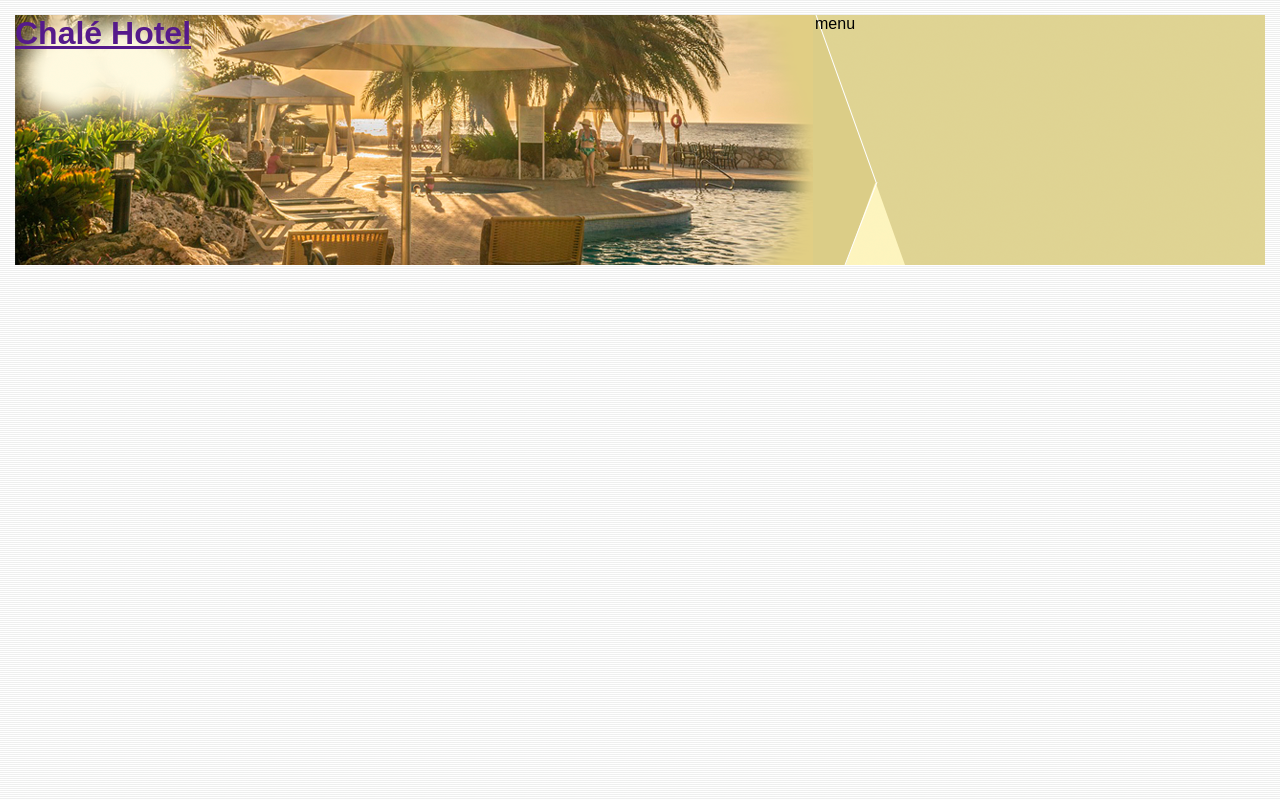
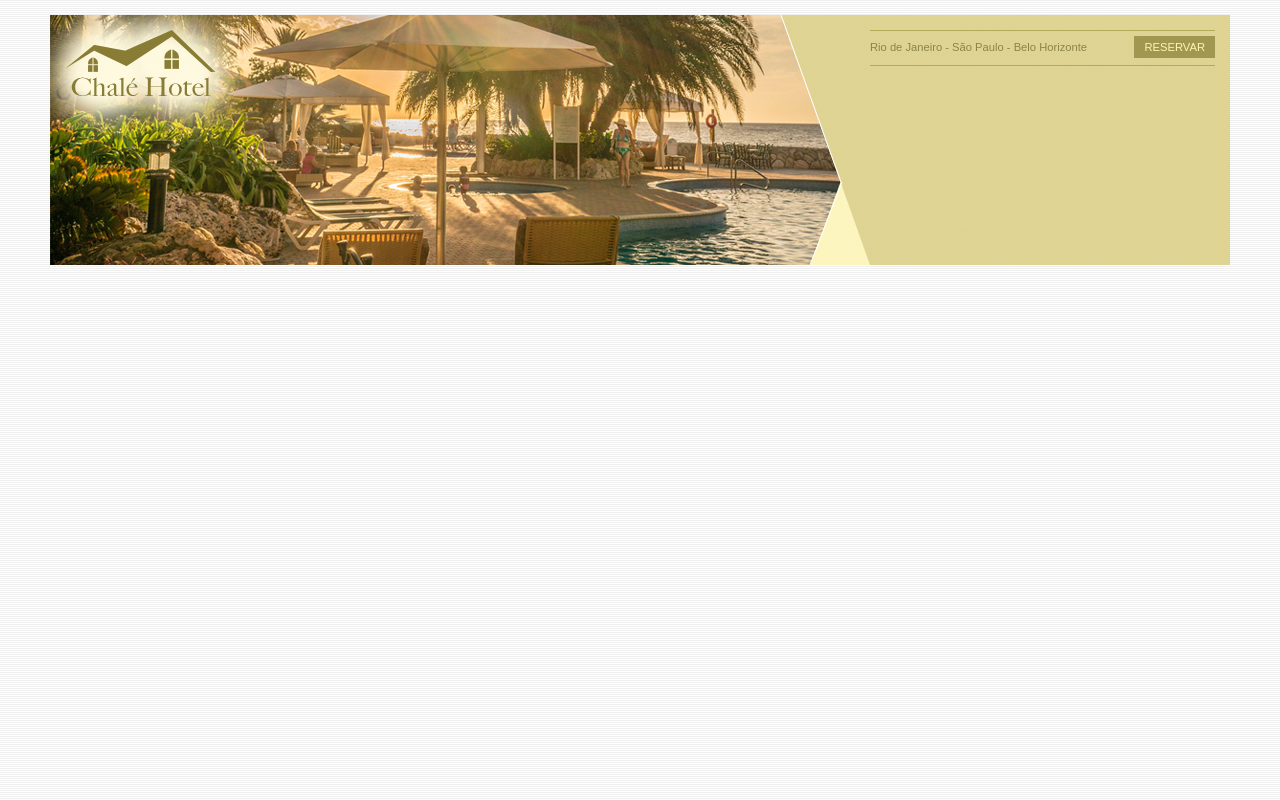
Before and after one commit to juniorcaus/Chale-hotel, a plain HTML site: page index.html in a window 1280 px wide. Drawn offline with Linux system fonts and the light colour scheme.

Commit message:
Atualizando topo

```diff
--- a/css/estilo.css
+++ b/css/estilo.css
@@ -13,6 +13,9 @@
 
 #container {
   background: #ede9cc;
+  margin: 0 auto;
+  min-width: 740px;
+  max-width: 1180px;
 }
 
 #topo {
@@ -24,11 +27,23 @@
 
 #area-logo {
   position: absolute;
-    background: url(../img/topo-imagem-principal2.png) no-repeat;
+  background: url(../img/topo-imagem-principal.png) no-repeat;
   width: 100%;
   height: 250px;
   top: 0;
   left: 0;
+  z-index: 1;
+}
+
+.logo a {
+  position: absolute;
+  top: 15px;
+  left: 15px;
+  z-index: 3;
+  background: url(../img/logo.png) no-repeat;
+  width: 151px;
+  height: 66px;
+  text-indent: -9000px;
 }
 
 #area-menu {
@@ -38,5 +53,37 @@
   width: 450px;
   height: 250px;
   background: url(../img/topo-imagem-lateral.png) no-repeat;
+  z-index: 2;
+}
 
+#conteudo-menu {
+  margin-left: 90px;
+  margin-right: 15px;
+  padding-top: 15px;
 }
+
+#menu-locais {
+  border-bottom: 1px solid #b5ab56;
+  border-top: 1px solid #b5ab56;
+  padding-top: 5px;
+  padding-bottom: 5px;
+  font-size: 0.7em;
+  color: #8b8448;
+}
+
+#menu-locais .locais {
+  line-height: 2.1em;
+  float: left;
+}
+
+a {
+  text-decoration: none;
+}
+
+a.reserva {
+  text-transform: uppercase;
+  background: #a29750;
+  color: #fff5b0;
+  padding: 5px 10px;
+  float: right;
+}
--- a/index.html
+++ b/index.html
@@ -16,14 +16,22 @@
         <!-- INICIO DA ID TOPO-->
         <div id="topo">
             <div id="area-logo">
-                <h1>
+                <h1 class="logo">
                     <a href=""> Chalé Hotel</a>
                 </h1>
 
             </div> <!-- FIM ID LOGO-->
 
             <div id="area-menu">
-                menu
+                <div id="conteudo-menu"><!-- INICIO DA ID CONTEUDO-MENU-->
+                    <div id="menu-locais">
+                        <span class="locais">
+                            Rio de Janeiro - São Paulo - Belo Horizonte
+                        </span>
+                        <a class="reserva" chref="">Reservar</a>
+                            <div style="clear: both;"></div>
+                    </div>
+                </div><!-- FIM DA ID CONTEUDO-MENU-->
             </div>
 
 
```
Also changed, not shown: img/principaledit.png (added). Lines whose indentation alone changed are shown as unchanged.
